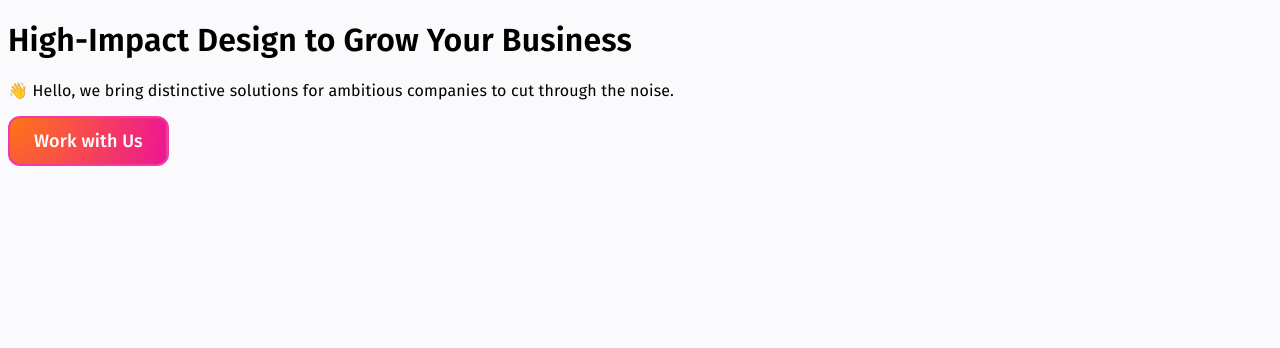
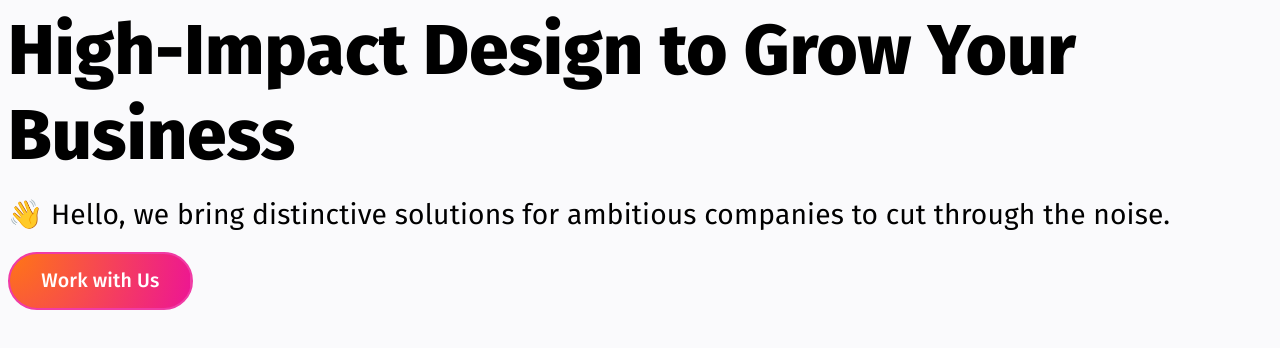
Before and after one commit to boringordinary/boringordinary-astro, an Astro site: page / in a window 1280 px wide. Built offline with nearby package versions, Linux system fonts and the light colour scheme; Astro itself is replaced by a stand-in of ours.

Commit message:
stitches

```diff
--- /dev/null
+++ b/src/components/Box.tsx
@@ -0,0 +1,14 @@
+import type { ComponentProps } from "react";
+import type { VariantProps } from "@stitches/react";
+import { styled } from "@styles/index";
+
+const Base = styled("div");
+
+type Variants = VariantProps<typeof Base>;
+type Props = Variants & ComponentProps<"div">;
+
+const Box = ({ children, ...rest }: Props) => {
+  return <Base {...rest}>{children}</Base>;
+};
+
+export { Box };
--- a/src/components/Heading.tsx
+++ b/src/components/Heading.tsx
@@ -2,19 +2,13 @@ import type { ComponentProps } from "react";
 import type { VariantProps } from "@stitches/react";
 import { styled } from "@styles/index";
 
-type Variants = VariantProps<typeof Base>;
-type Props = Variants &
-  ComponentProps<"h1"> & {
-    as?: "h1" | "h2" | "h3" | "h4" | "h5" | "h6";
-  };
-
-const Heading = ({ as = "h1", ...rest }: Props) => {
-  const Base = styled(as, {
+const baseConfig = {
   fontWeight: 600,
+  margin: "0",
   defaultVariants: {
     size: "md",
   },
-    variant: {
+  variants: {
     size: {
       sm: {
         fontSize: "$md",
@@ -28,13 +22,30 @@ const Heading = ({ as = "h1", ...rest }: Props) => {
       },
       xl: {
         fontWeight: 800,
-          fontSize: "$xl2",
+        fontSize: "$xl5",
+        "@sm": {
+          fontSize: "$xl6",
+        },
+        "@md": {
+          fontSize: "$xl7",
         },
       },
     },
-  });
+  },
+};
 
-  return <Base {...rest}></Base>;
+// TODO: add proper types for variants
+type Variants = VariantProps<any>;
+
+type Props = Variants &
+  ComponentProps<"h1"> & {
+    as?: "h1" | "h2" | "h3" | "h4" | "h5" | "h6";
+  };
+
+const Heading = ({ as = "h1", children, ...rest }: Props) => {
+  const Base = styled(as, baseConfig);
+
+  return <Base {...(rest as any)}>{children}</Base>;
 };
 
 export { Heading };
--- a/src/components/Text.tsx
+++ b/src/components/Text.tsx
@@ -1,10 +1,12 @@
 import { styled } from "@styles/index";
 
 const Text = styled("p", {
+  lineHeight: "1.5",
+  margin: 0,
   defaultVariants: {
     size: "md",
   },
-  variant: {
+  variants: {
     size: {
       sm: {
         fontSize: "$sm",
@@ -15,6 +17,15 @@ const Text = styled("p", {
       lg: {
         fontSize: "$lg",
       },
+      xl: {
+        fontSize: "$xl",
+      },
+      xl2: {
+        fontSize: "$xl2",
+      },
+      xl3: {
+        fontSize: "$xl3",
+      },
     },
   },
 });
--- a/src/components/index.ts
+++ b/src/components/index.ts
@@ -1,3 +1,4 @@
 export * from "./Button";
 export * from "./Text";
 export * from "./Heading";
+export * from "./Box";
--- a/src/layouts/Layout.astro
+++ b/src/layouts/Layout.astro
@@ -32,6 +32,28 @@ const css = getCssText();
 
 		</style>
 
+		<style>
+			/* Fluid responsiveness */
+			html {
+				font-size: calc(0.625rem + 0.41666666666666663vw);
+			}
+			@media screen and (max-width: 1920px) {
+				html {
+					font-size: calc(0.625rem + 0.41666666666666674vw);
+				}
+			}
+			@media screen and (max-width: 1440px) {
+				html {
+					font-size: calc(0.8126951092611863rem + 0.20811654526534862vw);
+				}
+			}
+			@media screen and (max-width: 479px) {
+				html {
+					font-size: calc(0.7494769874476988rem + 0.8368200836820083vw);
+				}
+			}
+		</style>
+
 		<title>{title} ~ Boring+Ordinary</title>
 	</head>
 
--- a/src/pages/index.astro
+++ b/src/pages/index.astro
@@ -5,9 +5,9 @@ import { Button, Text, Heading } from "@components/index";
 
 <Layout title="Where Ambitious Brands Grow">
 	<Heading size="xl">High-Impact Design to Grow Your Business</Heading>
-	<Text>
+	<Text size="xl3" css={{ my: "$4" }}>
 		👋 Hello, we bring distinctive solutions for ambitious companies to cut
 		through the noise.
 	</Text>
-	<Button client:visible size="lg">Work with Us</Button>
+	<Button client:visible size="xl" round>Work with Us</Button>
 </Layout>
--- a/src/styles/index.ts
+++ b/src/styles/index.ts
@@ -88,8 +88,8 @@
       md: "1rem" /* 16px */,
       lg: "1.125rem" /* 18px */,
       xl: "1.25rem" /* 20px */,
-      xl2: "1.5rem" /* 24px */,
-      xl3: "1.875rem" /* 30px */,
+      xl2: "1.4rem" /* 24px */,
+      xl3: "1.8rem" /* 30px */,
       xl4: "2.25rem" /* 36px */,
       xl5: "3rem" /* 48px */,
       xl6: "3.75rem" /* 60px */,
```
Lines whose indentation alone changed are shown as unchanged.
